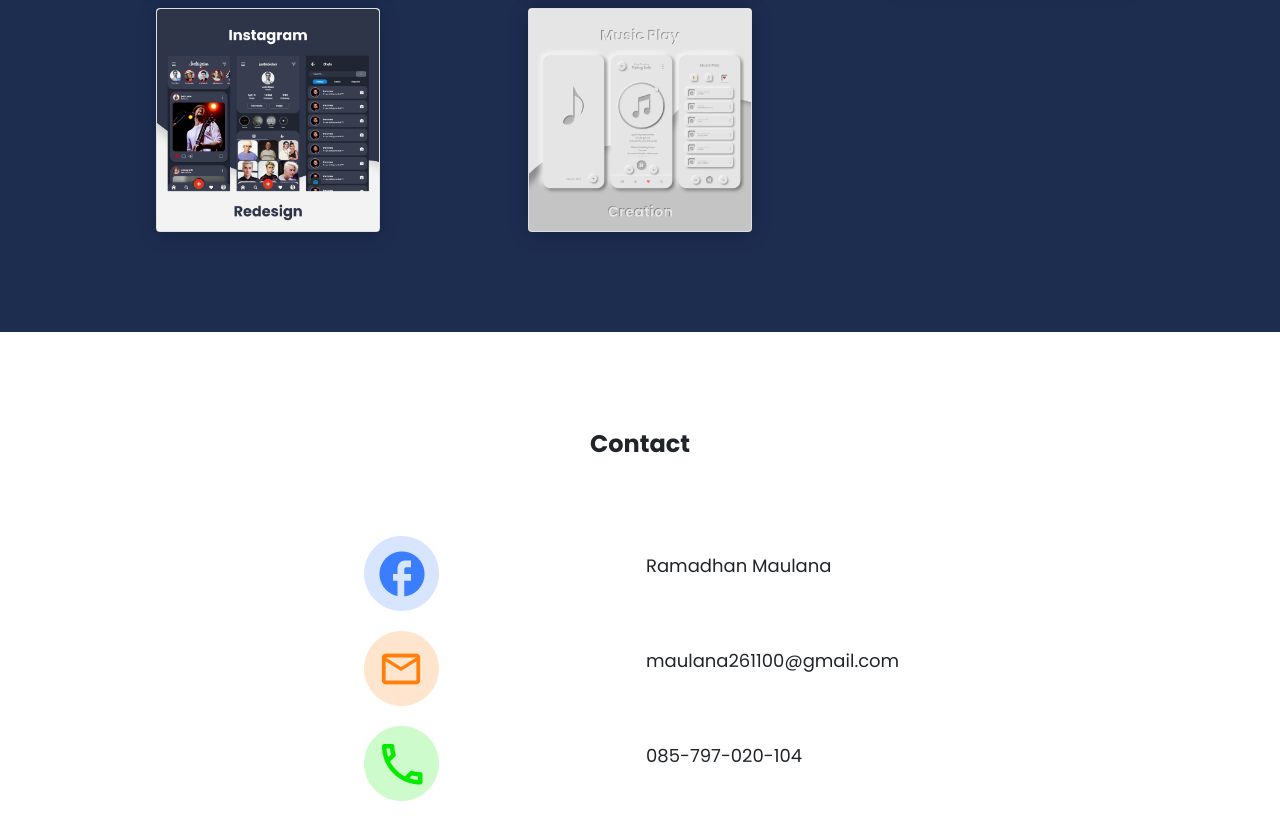
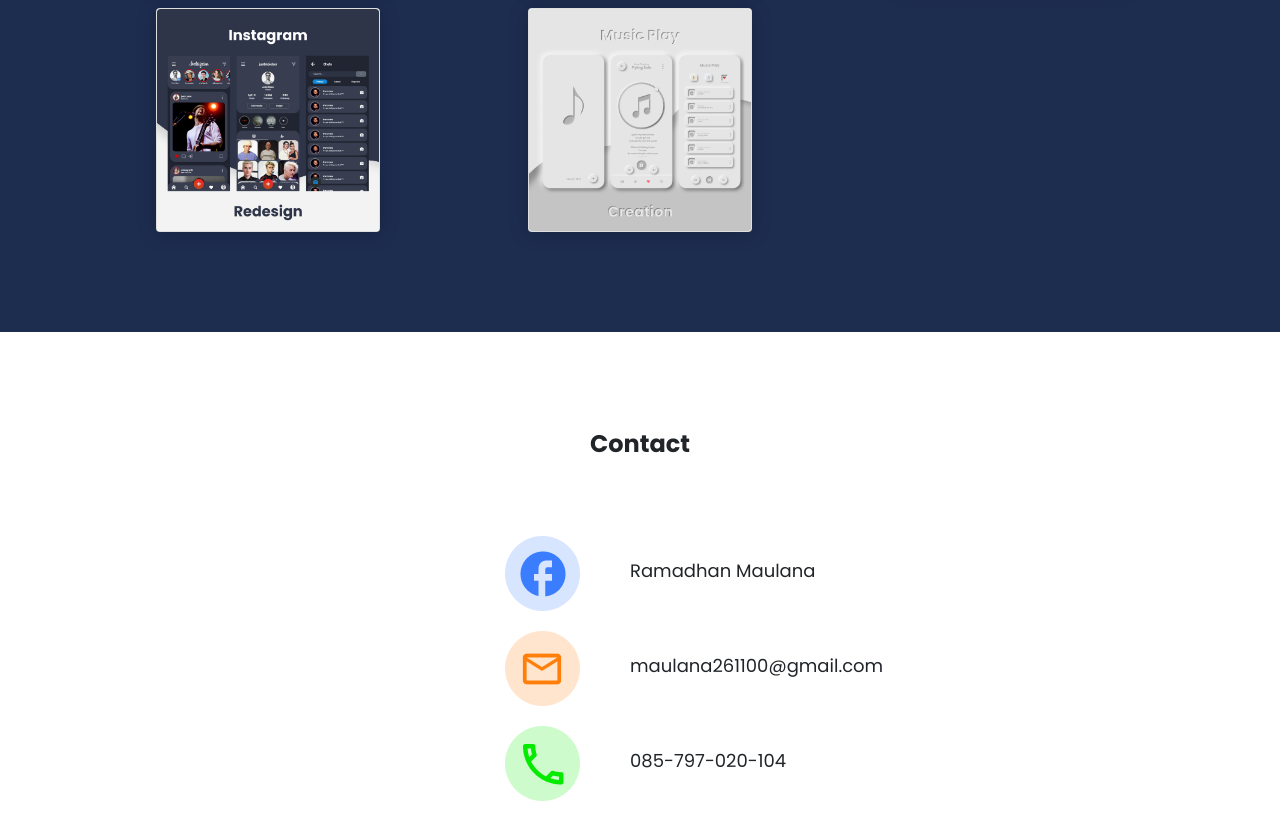
Before and after one commit to dhanakbar/portfolio, a plain HTML site: page index.html in a window 1280 px wide. Shown: the part 1712-2551 px from the top of the page. Drawn offline with nearby package versions, Linux system fonts and the light colour scheme.

Commit message:
Update Contact

```diff
--- a/css/style.css
+++ b/css/style.css
@@ -115,9 +115,17 @@ body {
   padding-bottom: 80px;
   padding-top: 50px;
   margin: auto;
+  white-space: nowrap;
+}
+.con-item {
+  align-items: center;
+}
+.con-item img {
+  padding-right: 50px;
 }
 .contact-text {
   font-size: 18px;
+  margin-top: 10px;
 }
 /* End Contact */
 /* PHONE */
--- a/index.html
+++ b/index.html
@@ -34,7 +34,7 @@
                 <a class="nav-link" href="#portfolio">Portfolios</a>
               </li>
               <li class="nav-item me-3">
-                <a class="nav-link" href="#">Contact</a>
+                <a class="nav-link" href="#contact">Contact</a>
               </li>
             </ul>
           </div>
@@ -163,26 +163,20 @@
         <h4 class="mt-5 text-center"><b>Contact</b></h4>
         <div class="contact-item">
           <div class="row contact-items">
-            <div class="col col-md-3">
+            <div class="col col-md-3 d-flex facebook con-item">
               <img src="icon/facebook.png" alt="" />
-            </div>
-            <div class="col col-md-3">
               <p class="contact-text">Ramadhan Maulana</p>
             </div>
           </div>
           <div class="row contact-items">
-            <div class="col col-md-3">
+            <div class="col col-md-3 d-flex email con-item">
               <img src="icon/email.png" alt="" />
-            </div>
-            <div class="col col-md-3">
               <p class="contact-text">maulana261100@gmail.com</p>
             </div>
           </div>
           <div class="row contact-items">
-            <div class="col col-md-3">
+            <div class="col col-md-3 d-flex whatsapp con-item">
               <img src="icon/whatsapp.png" alt="" />
-            </div>
-            <div class="col col-md-3">
               <p class="contact-text">085-797-020-104</p>
             </div>
           </div>
```
